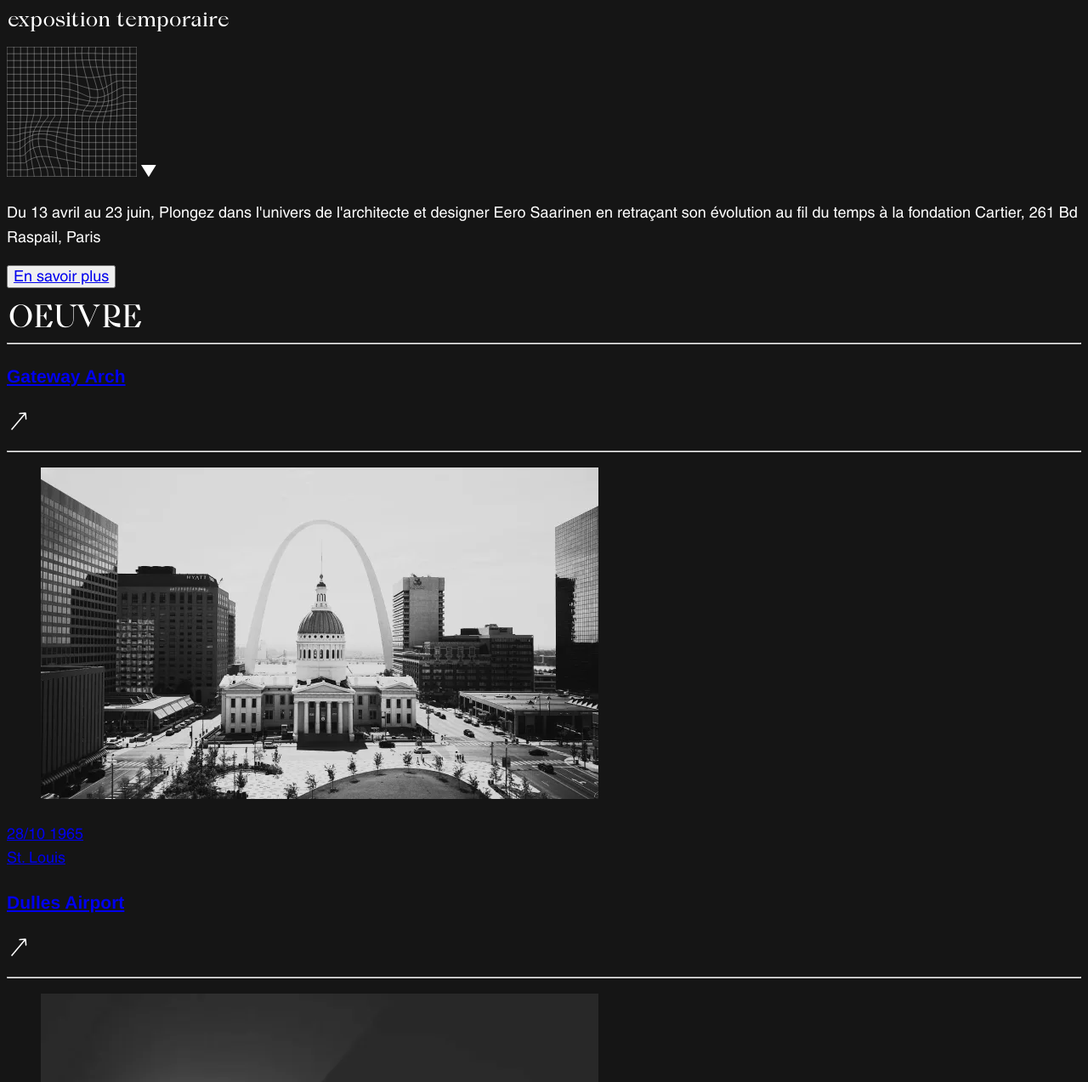
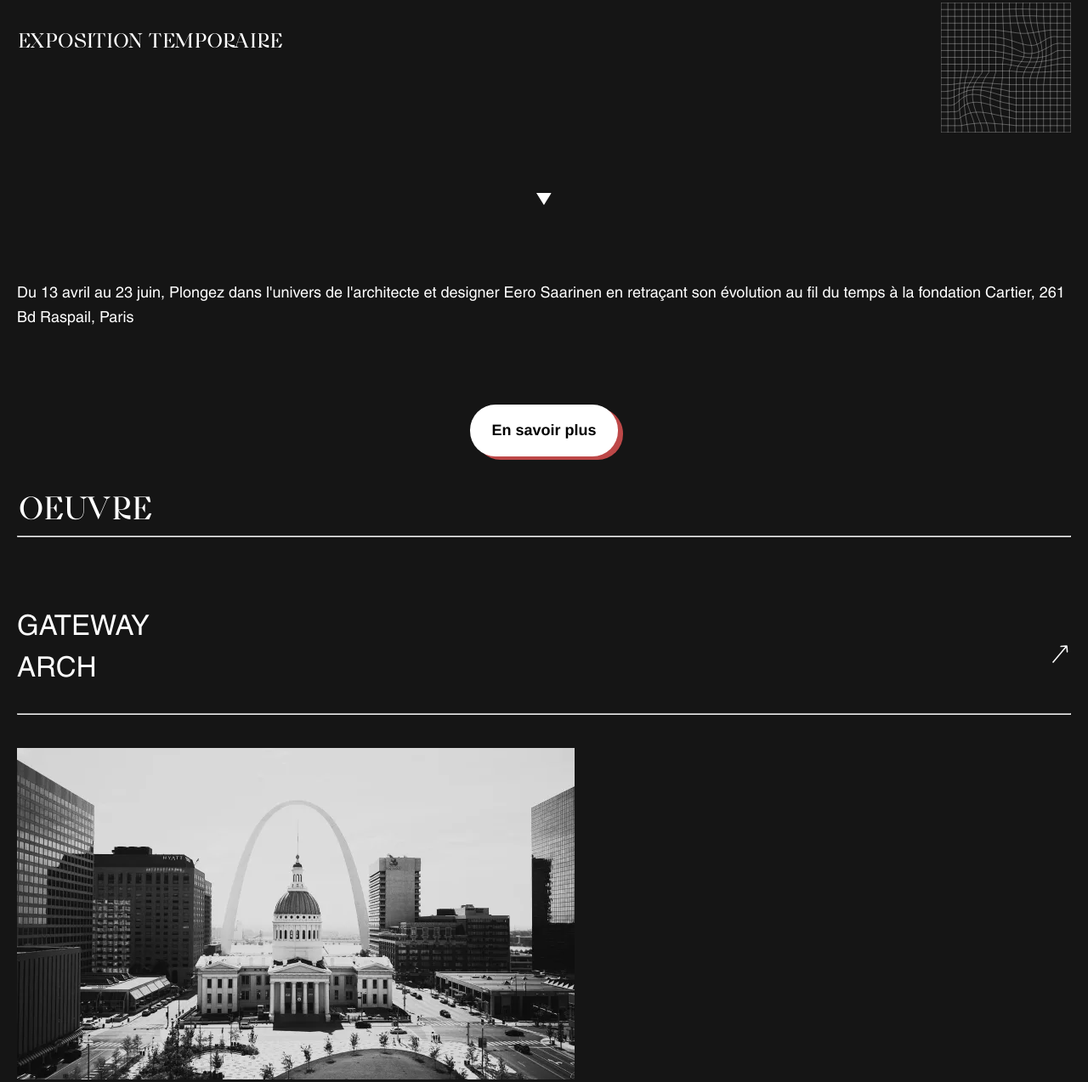
Before and after one commit to MMI-SAE-105/2023-sae-105-Loganmz-1, a plain HTML site: page index.html in a window 1280 px wide. Shown: the part 766-2039 px from the top of the page at 85% size. Drawn offline with Linux system fonts and the light colour scheme.

Commit message:
css debut index component

```diff
--- a/index.html
+++ b/index.html
@@ -11,7 +11,7 @@
 <body>
      <!-- En-tête de la page -->
     <header class="header">
-        <img class="header_logo" src="public/img/logo.svg" alt="">
+        <a href="/"><img class="header_logo" src="public/img/logo.svg" alt=""></a>
         <img class="header_toogle" src="public/img/toggel.svg" alt="">
     </header>
     <!-- Fin de l'en-tête de page -->
@@ -22,14 +22,18 @@
         <section class="main_hero">
           <h1 class="main_hero_title">Eero Saarinen</h1>
           <img class="main_hero_img" src="public/img/img-eero.webp" alt="">
-          <h4 class="main_hero_subtitle">exposition temporaire</h4>
+          <div class="main_hero_container">
+            <h4 class="main_hero_subtitle">exposition temporaire</h4>
           <img class="main_hero_square" src="public/img/square.svg" alt="">
-          <img class="main_hero_arrow" src="public/img/scrollarrow.svg" alt="">
+          </div>
+          <div class="main_hero_arrow">
+            <img class="main_hero_arrow_img" src="public/img/scrollarrow.svg" alt="">
+            </div>
           <p class="main_hero_text">Du 13 avril au 23 juin,
             Plongez dans l'univers de l'architecte et designer Eero Saarinen
             en retraçant son évolution au fil du temps
             à la fondation Cartier, 261 Bd Raspail, Paris</p>
-          <button class="main_hero_btn"> <a href="eero.html">En savoir plus</a></button>
+            <a href="eero.html"><button class="main_hero_btn">  En savoir plus</button></a>
         </section>
 
         <section class="main_oeuvre">
@@ -37,8 +41,10 @@
             <hr class="main_oeuvre_line">
             <div class="main_oeuvre_card card">
                 <a href="gatewayarch.html">
+                <div class="card-top">
                 <h3 class="card_title">Gateway Arch</h3>
                 <img class="card_arrow" src="public/img/arrow-2.svg" alt="">
+                </div>
                 <hr class="card_line">
                 <figure class="card_figure"><img class="card_img" src="public/img/img-arch.webp" alt=""></figure>
                 <figcaption class="card_figcaption-left">28/10 1965</figcaption>
@@ -47,8 +53,10 @@
             </div>
             <div class="main_oeuvre_card card" >
                 <a href="dullesairport.html">
+                <div class="card-top">
                 <h3 class="card_title">Dulles Airport</h3>
                 <img class="card_arrow" src="public/img/arrow-2.svg" alt="">
+                </div>
                 <hr class="card_line">
                 <figure class="card_figure"><img class="card_img" src="public/img/img-airport.webp" alt=""></figure>
                 <figcaption class="card_figcaption-left">17/11 1962</figcaption>
@@ -57,8 +65,10 @@
             </div>
             <div class="main_oeuvre_card card" >
                 <a href="KleinhansMusicHall.html">
+                <div class="card-top">
                 <h3 class="card_title">Kleinhans Music Hall</h3>
                 <img class="card_arrow" src="public/img/arrow-2.svg" alt="">
+                </div>
                 <hr class="card_line">
                 <figure class="card_figure"><img class="card_img" src="public/img/img-music.webp" alt=""></figure>
                 <figcaption class="card_figcaption-left">12/10 1940</figcaption>
@@ -67,8 +77,10 @@
             </div>
             <div class="main_oeuvre_card card" >
                 <a href="TWAFlightCenter.html">
+                <div class="card-top">
                 <h3 class="card_title">TWA Flight Center</h3>
                 <img class="card_arrow" src="public/img/arrow-2.svg" alt="">
+                </div>
                 <hr class="card_line">
                 <figure class="card_figure"><img class="card_img" src="public/img/img-twa.webp" alt=""></figure>
                 <figcaption class="card_figcaption-left">28/05 1962</figcaption>
@@ -77,8 +89,10 @@
             </div>
             <div class="main_oeuvre_card card">
                 <a href="thetulipchair.html">
+                <div class="card-top">
                 <h3 class="card_title">The Tulip Chair</h3>
                 <img class="card_arrow" src="public/img/arrow-2.svg" alt="">
+                </div>
                 <hr class="card_line">
                 <figure class="card_figure"><img class="card_img" src="public/img/img-tulip.webp" alt=""></figure>
                 <figcaption class="card_figcaption-left">1956</figcaption>
@@ -87,8 +101,10 @@
             </div>
             <div class="main_oeuvre_card card" >
                 <a href="YaleWhale.html">
+                <div class="card-top">
                 <h3 class="card_title">Yale Whale</h3>
                 <img class="card_arrow" src="public/img/arrow-2.svg" alt="">
+                </div>
                 <hr class="card_line">
                 <figure class="card_figure"><img class="card_img" src="public/img/img-yale.webp" alt=""></figure>
                 <figcaption class="card_figcaption-left">1958</figcaption>
@@ -97,8 +113,10 @@
             </div>
             <div class="main_oeuvre_card card" >
                 <a href="NorthChristianChurch.html">
+                <div class="card-top">
                 <h3 class="card_title">North Christian Church</h3>
                 <img class="card_arrow" src="public/img/arrow-2.svg" alt="">
+                </div>
                 <hr class="card_line">
                 <figure class="card_figure"><img class="card_img" src="public/img/img-church.webp" alt=""></figure>
                 <figcaption class="card_figcaption-left">1964</figcaption>
@@ -107,8 +125,10 @@
             </div>
             <div class="main_oeuvre_card card" >
                 <a href="IrwinUnionBank.html">
+                <div class="card-top">
                 <h3 class="card_title">Irwin Union Bank</h3>
                 <img class="card_arrow" src="public/img/arrow-2.svg" alt="">
+                </div>
                 <hr class="card_line">
                 <figure class="card_figure"><img class="card_img" src="public/img/img-bank.webp" alt=""></figure>
                 <figcaption class="card_figcaption-left">1954</figcaption>
--- a/src/css/component.css
+++ b/src/css/component.css
@@ -0,0 +1,52 @@
+.main_hero_btn{
+    background-color: var(--white) ;
+    color: black;
+    font-weight: 700;
+    padding: var(--space2x) var(--space3x);
+    border-radius: var(--space4x);
+    border: none;
+    box-shadow: 6px 4px var(--red);
+    transition: transform 50ms, box-shadow 50ms;
+
+}
+
+
+.main_hero a{
+    display: flex;
+    justify-content: center;
+    padding-top: var(--space5x);
+    padding-bottom: var(--space4x);
+}
+
+
+.card_title{
+    font-family: var(--font-family-2);
+    font-size: var(--title-xl);
+    text-transform: uppercase;
+    font-weight: normal;
+    line-height: 1.5;
+    padding-bottom: var(--space2x);
+    width: 132px;
+    margin: 0;
+
+
+}
+
+.card-top{
+    display: flex;
+    justify-content: space-between;
+    padding-top: var(--space5x);
+}
+
+.card_figure {
+    width: 100%;
+    margin: 0;
+    padding-top: var(--space4x);
+}
+
+.card_figcaption-left{
+    font-family: var(--font-family-3);
+    font-size: var(--text-lg);
+    font-weight: normal;
+    width: 77px;
+}
--- a/src/css/footer.css
+++ b/src/css/footer.css
@@ -0,0 +1,3 @@
+.footer_bottom {
+    background-color: black;
+}
--- a/src/css/header.css
+++ b/src/css/header.css
@@ -0,0 +1,5 @@
+.header {
+    display: flex;
+    justify-content: space-between;
+    margin: var(--space2x);
+}
--- a/src/css/main.css
+++ b/src/css/main.css
@@ -23,8 +23,11 @@ h1 {
 h4 {
     font-family: var(--font-family-3);
     font-size: var(--title-lg);
+    text-transform: uppercase;
     font-weight: normal;
-    line-height: 0;
+    line-height: 1.1;
+
+
   }
 
 h2 {
@@ -34,3 +37,39 @@ h2 {
     font-weight: normal;
     line-height: 0;
 }
+
+
+h3 {
+    font-family: var(--font-family-2);
+    font-weight: normal;
+    font-size: var(--title-xl);
+    line-height: normal;
+}
+a {
+    font-family: var(--font-family-2);
+    color: var(--white);
+    text-decoration: none;
+  }
+
+
+img {
+    max-width: 100%;
+
+}
+
+.main {
+    margin: var(--space2x);
+}
+
+.main_hero_container {
+    display: flex;
+    justify-content: space-between;
+    padding-bottom: var(--space5x);
+}
+
+
+.main_hero_arrow {
+    display: flex;
+    justify-content: center;
+    padding-bottom: var(--space5x);
+}
```
Also changed, not shown: IrwinUnionBank.html (+3 -3 lines), KleinhansMusicHall.html (+3 -3 lines), NorthChristianChurch.html (+3 -3 lines), TWAFlightCenter.html (+3 -3 lines), YaleWhale.html (+3 -3 lines), dullesairport.html (+3 -3 lines), eero.html (+1 -1 lines), gatewayarch.html (+3 -3 lines), thetulipchair.html (+3 -3 lines), src/css/normalize.css.
